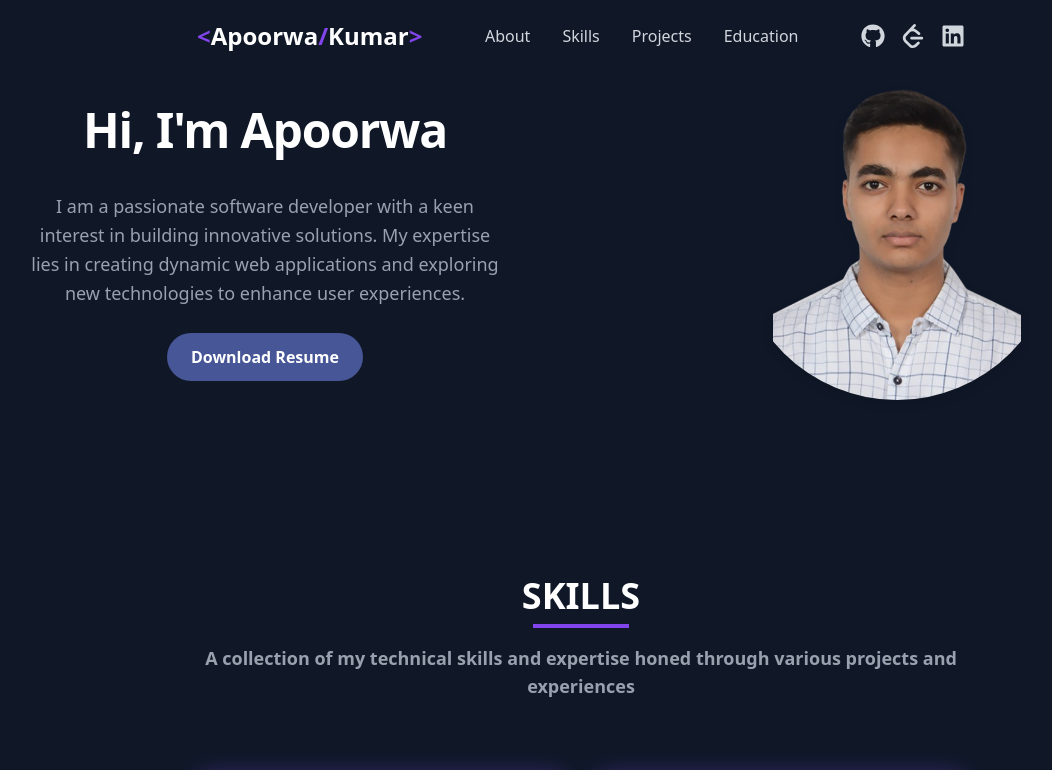
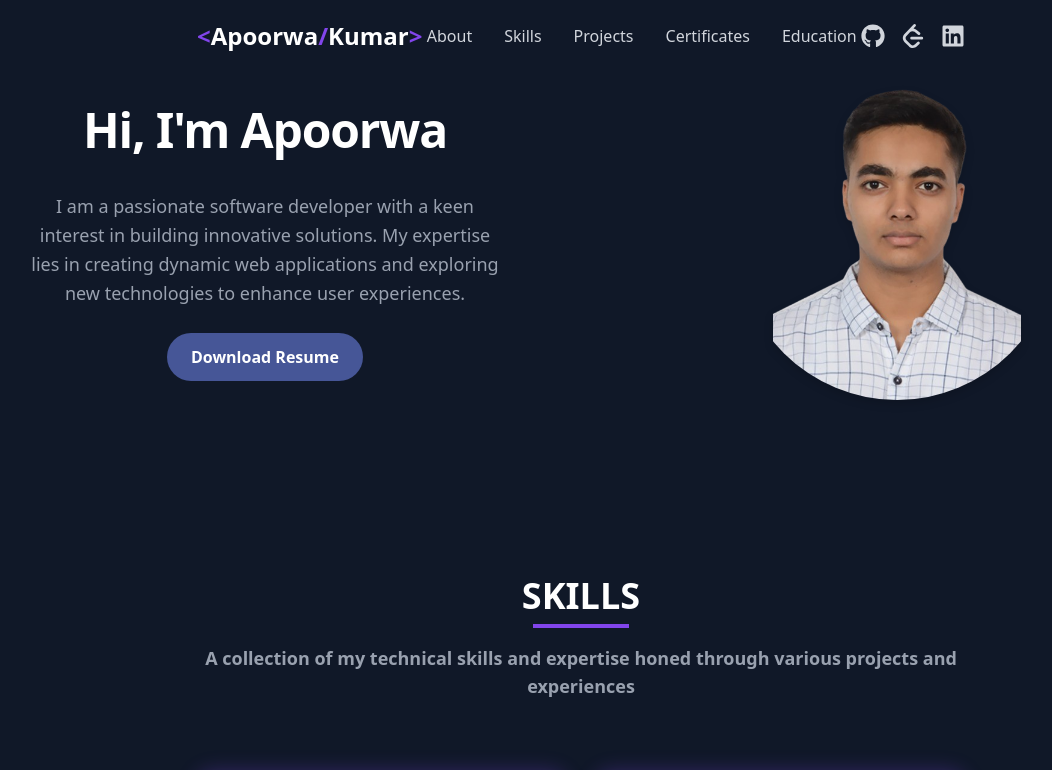
Before and after one commit to apoorwa46/MyPortfolioWebsite, a React (Vite) app: page / in a window 1280 px wide. Shown: the top 770 px of the page, without its empty margins (59-1111 px from the left). Built offline with nearby package versions, Linux system fonts and the light colour scheme.

Commit message:
Certificates added to navbar

```diff
--- a/src/Components/Navbar/Navbar.jsx
+++ b/src/Components/Navbar/Navbar.jsx
@@ -33,6 +33,7 @@ const Navbar = () => {
     { id: "about", label: "About" },
     { id: "skills", label: "Skills" },
     { id: "work", label: "Projects" },
+    { id: "certificates", label: "Certificates" },
     { id: "education", label: "Education" },
   ];
 
```
